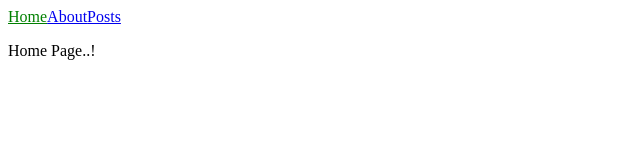
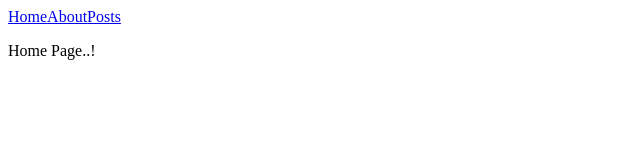
Before and after one commit to shanmugapriyasivaraj/learning-React-Router, a React (Create React App) app: page / in a window 1280 px wide. Shown: the top 160 px of the page, without its empty margins (0-640 px from the left). Built offline with nearby package versions, Linux system fonts and the light colour scheme.

Commit message:
NavLink-ActiveClass

```diff
--- a/src/App.js
+++ b/src/App.js
@@ -15,7 +15,7 @@ function App() {
   return (
     <BrowserRouter>
       <div>
-        <NavLink exact activeStyle={{ color: "green" }} to="/">
+        <NavLink exact activeClass="active-nav" to="/">
           Home
         </NavLink>
         <NavLink activeStyle={{ color: "green" }} to="/about">
--- /dev/null
+++ b/src/index.css
@@ -0,0 +1,3 @@
+.active-nav {
+  color: red;
+}
--- a/src/index.js
+++ b/src/index.js
@@ -1,6 +1,6 @@
 import React from "react";
 import ReactDOM from "react-dom";
-
+import ".index.css";
 import App from "./App";
 
 ReactDOM.render(<App />, document.getElementById("root"));
```
